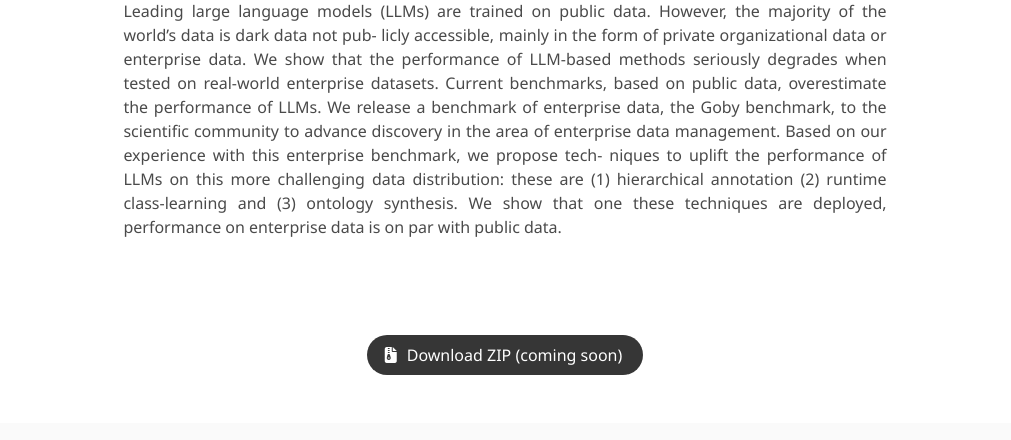
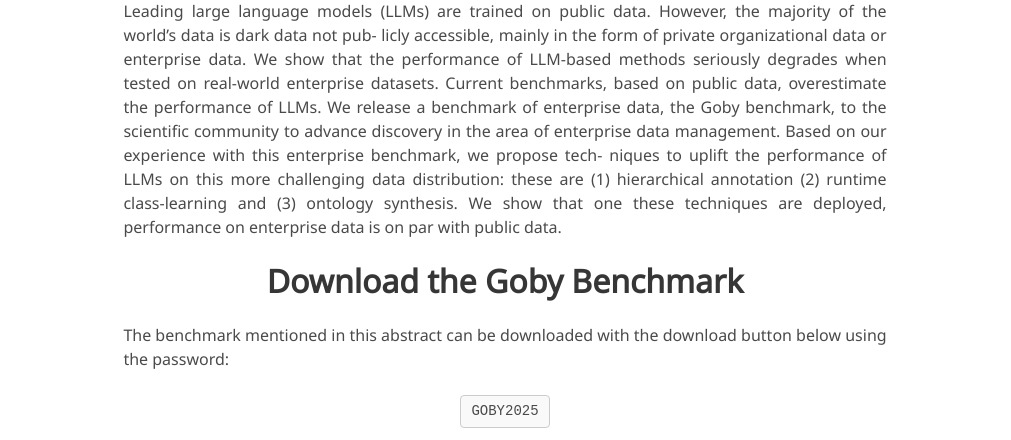
Before and after one commit to fabian-ai/goby, a plain HTML site: page index.html in a window 1280 px wide. Shown: the part 512-952 px from the top of the page, without its empty margins (135-1146 px from the left). Drawn offline with nearby package versions, Linux system fonts and the light colour scheme; some icons are missing; a web font is replaced by a local one.

Commit message:
added password phrase

```diff
--- a/index.html
+++ b/index.html
@@ -22,7 +22,6 @@
   <!-- Keywords for your paper to be indexed by-->
   <meta name="keywords" content="KEYWORDS SHOULD BE PLACED HERE">
   <meta name="viewport" content="width=device-width, initial-scale=1">
-
 
   <title>Academic Project Page</title>
   <!-- <link rel="icon" type="image/x-icon" href="static/images/favicon.ico"> -->
@@ -175,16 +174,18 @@
             with public data.
           </p>
         </div>
+        <h2 class="title is-3">Download the Goby Benchmark</h2>
+        <div class="content has-text-justified">
+          <p>
+            The benchmark mentioned in this abstract can be downloaded with the download button below using the password:
+          </p>
         </div>
-    </div>
-  </div>
-</section>
-<!-- End paper abstract -->
+        <div style="text-align: center;">
 
+          <pre style="display: inline-block; padding: 5px 10px; border-radius: 4px; border: 1px solid #ccc; background-color: #f9f9f9; width: auto;">GOBY2025</pre>
 
-<section class="section is-light">
-  <!-- Download button for ZIP file -->
-  <div style="text-align: center;">
+          <br>
+          <br>
           <a href="static/files/yourfile.zip" download class="button is-normal is-rounded is-dark">
           <span class="icon">
               <i class="fas fa-file-archive"></i>
@@ -192,7 +193,11 @@
             <span>Download ZIP (coming soon)</span>
           </a>
         </div>
+      </div>
+    </div>
+  </div>
 </section>
+
 
 
 <!--BibTex citation -->
@@ -228,6 +233,5 @@
 <!-- You can add a tracker to track page visits by creating an account at statcounter.com -->
 
 <!-- End of Statcounter Code -->
-
 </body>
 </html>
```
Lines whose indentation alone changed are shown as unchanged.
